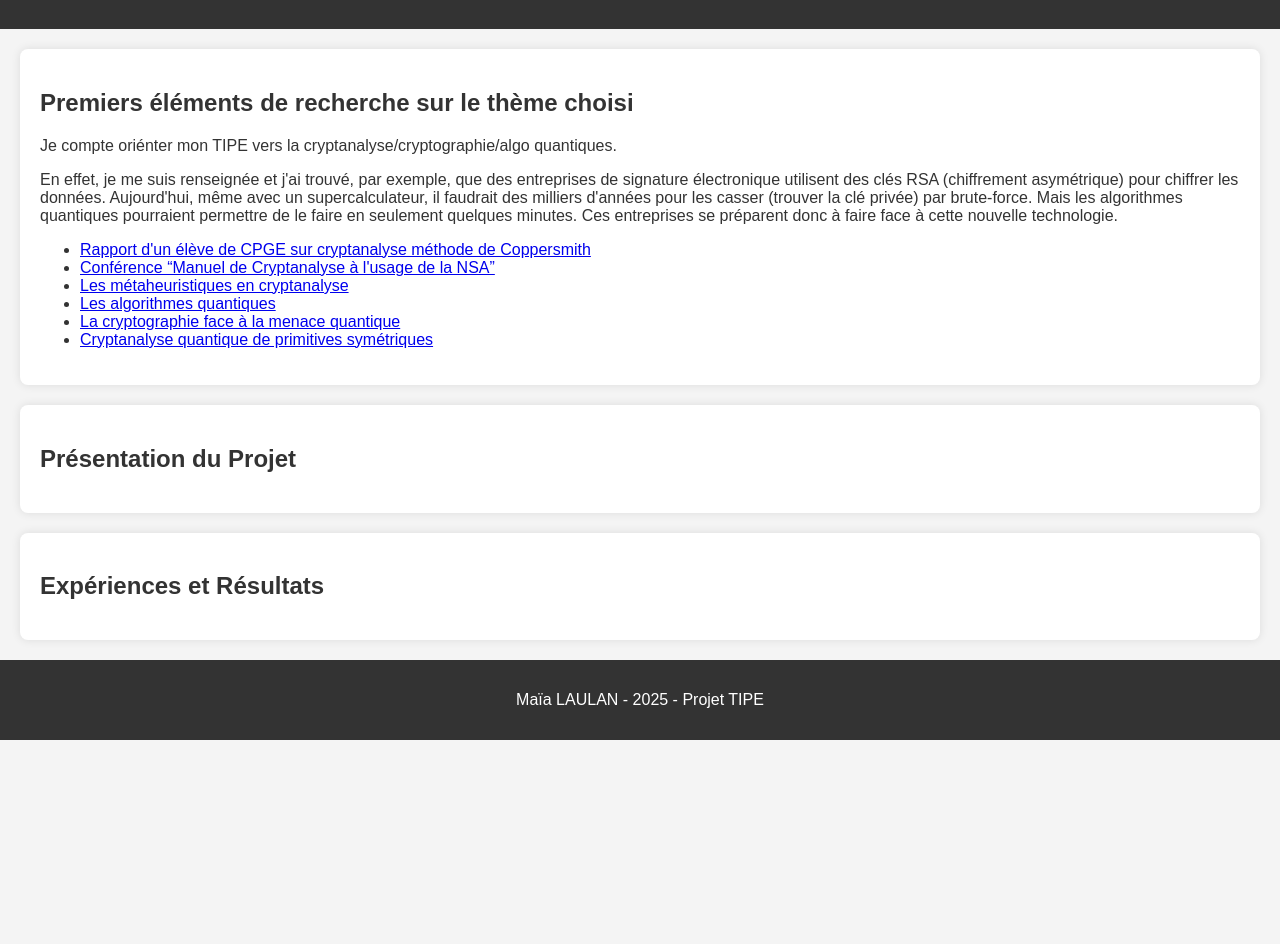
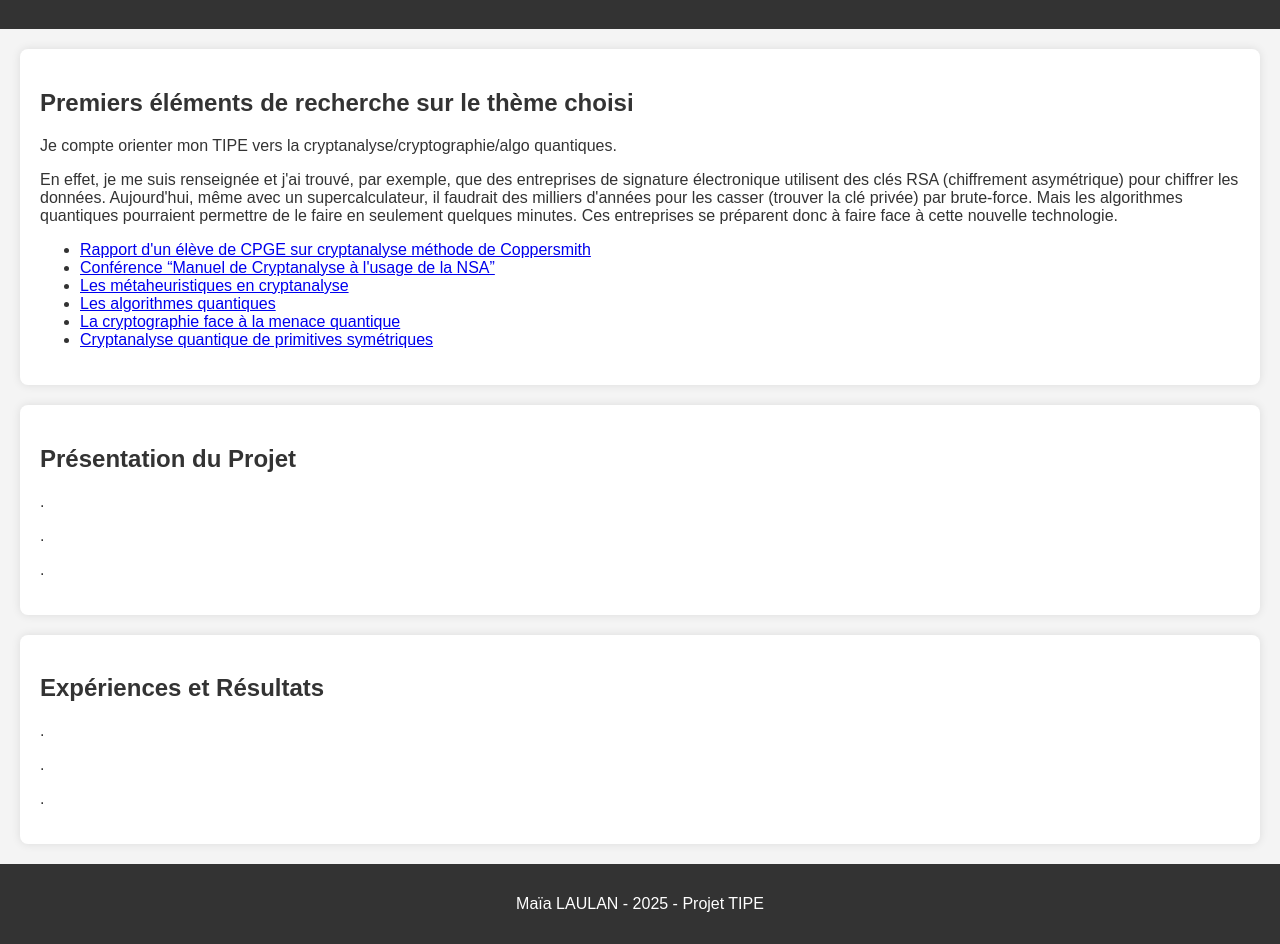
Before and after one commit to maialaulan/tipe-cryptanalyse, a plain HTML site: page index.html in a window 1280 px wide. Shown: the part 115-1059 px from the top of the page. Before the commit the page ends 855 px from the top, so only its background shows below. Drawn offline with Linux system fonts and the light colour scheme.

Commit message:
Update index.html

```diff
--- a/index.html
+++ b/index.html
@@ -20,7 +20,7 @@
 
     <section id="precherche">
         <h2>Premiers éléments de recherche sur le thème choisi</h2>
-        <p>Je compte oriénter mon TIPE vers la cryptanalyse/cryptographie/algo quantiques.</p>
+        <p>Je compte orienter mon TIPE vers la cryptanalyse/cryptographie/algo quantiques.</p>
         <p>En effet, je me suis renseignée et j'ai trouvé, par exemple, que des entreprises de signature électronique utilisent des clés RSA (chiffrement asymétrique) pour chiffrer les données. Aujourd'hui, même avec un supercalculateur, il faudrait des milliers d'années pour les casser (trouver la clé privée) par brute-force. Mais les algorithmes quantiques pourraient permettre de le faire en seulement quelques minutes. Ces entreprises se préparent donc à faire face à cette nouvelle technologie.</p>
         <ul>
             <li><a href="https://cpge-paradise.com/TIPE/Abel_Verley/Rapport_Abel_Verley.pdf" target="_blank">Rapport d'un élève de CPGE sur cryptanalyse méthode de Coppersmith</a></li>
@@ -34,16 +34,16 @@
 
     <section id="presentation">
         <h2>Présentation du Projet</h2>
-        <p> </p>
-        <p> </p>
-        <p> </p>
+        <p>. </p>
+        <p>. </p>
+        <p>. </p>
     </section>
 
     <section id="experiences">
         <h2>Expériences et Résultats</h2>
-        <p> </p>
-        <p> </p>
-        <p> </p>
+        <p>. </p>
+        <p>. </p>
+        <p>. </p>
     </section>
 
     <footer>
```
